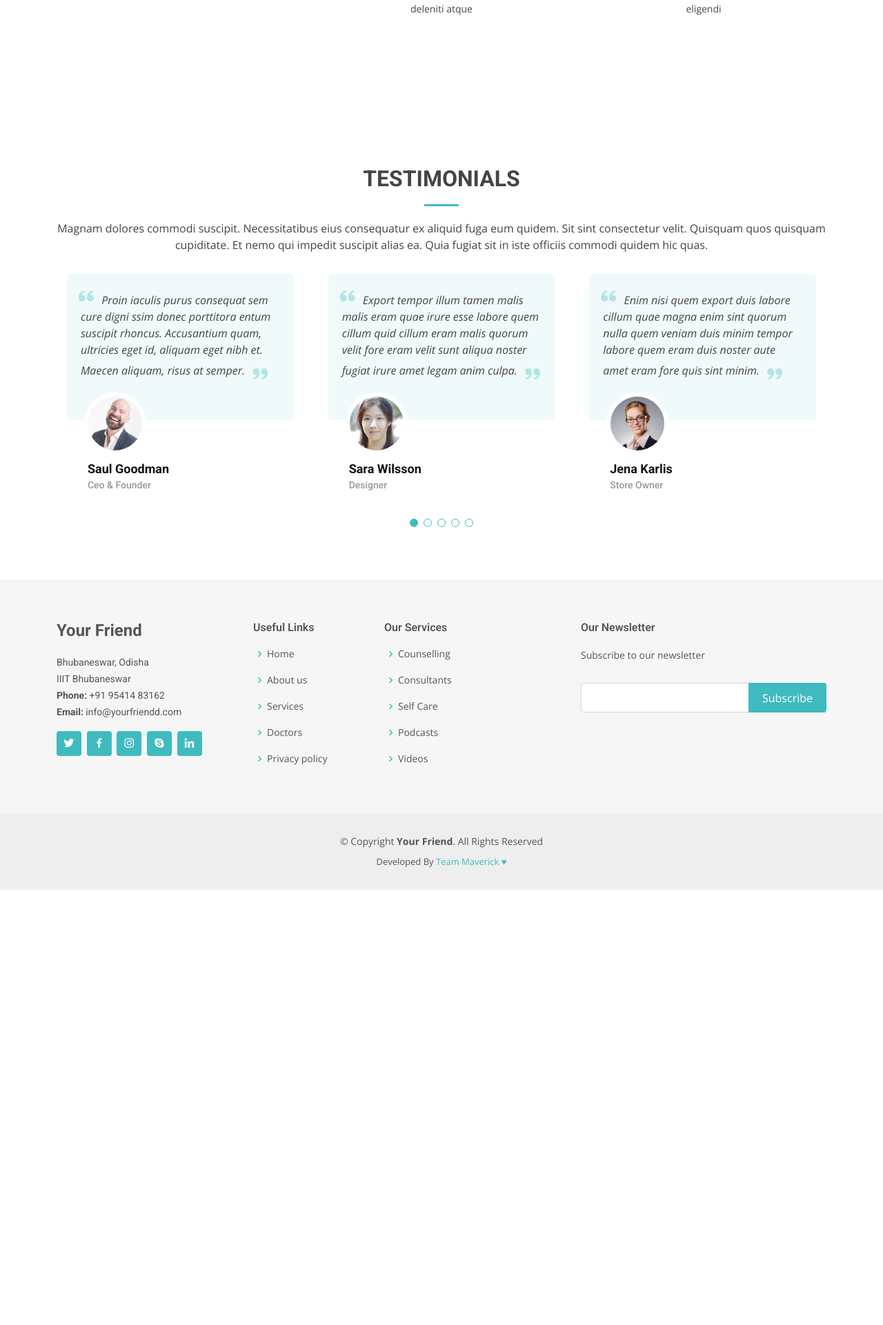
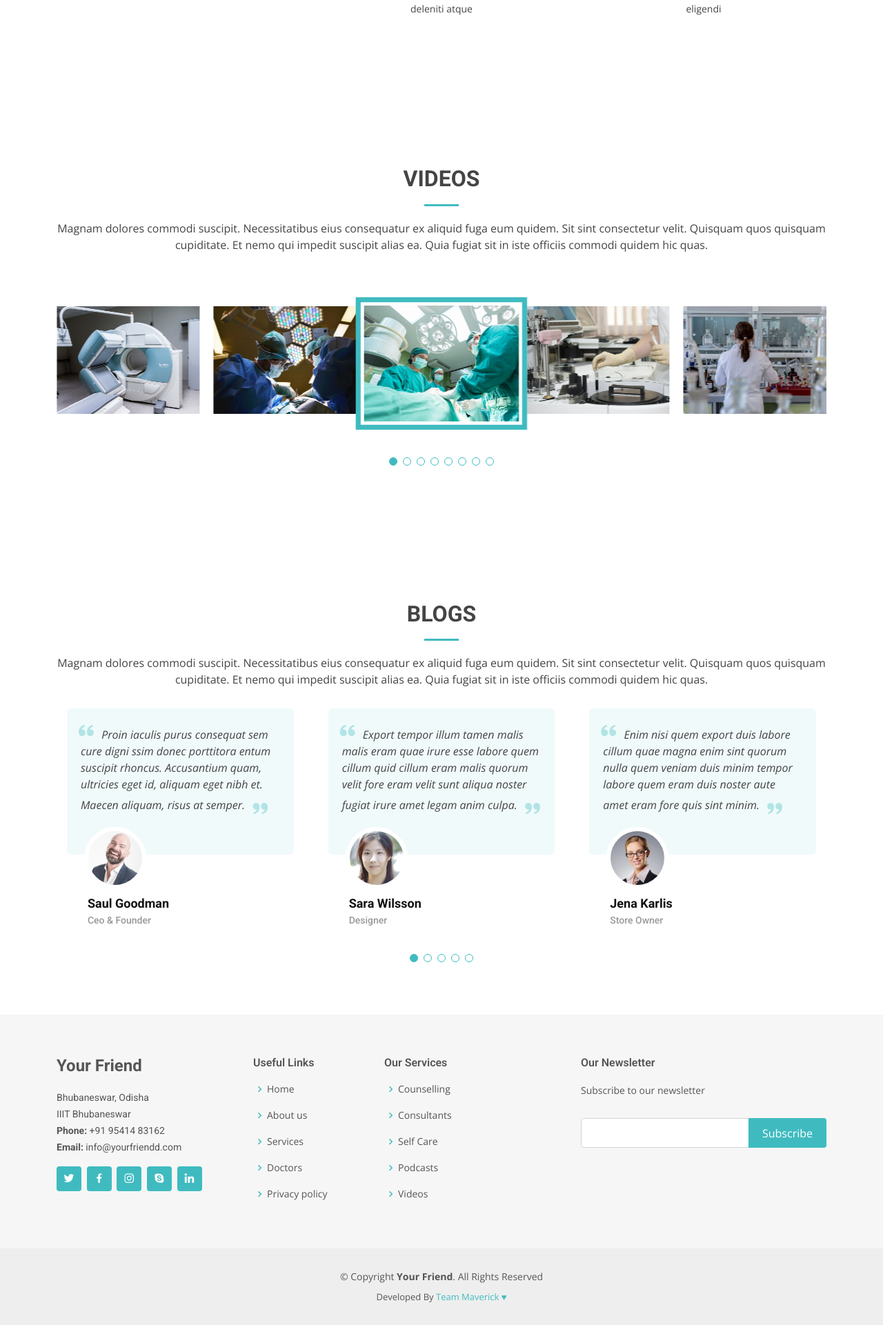
Before and after one commit to musaib-js/yourfriendd_nirman2.0, a Django app: page / in a window 1280 px wide. Shown: the part 3001-4922 px from the top of the page at 69% size. Before the commit the page ends 4291 px from the top, so only its background shows below. Run offline with Django 3.2, Linux system fonts and the light colour scheme; some libraries are stand-ins or nearby versions.

Commit message:
replacement

```diff
--- a/accounts/models.py
+++ b/accounts/models.py
@@ -50,7 +50,7 @@ class Subscription_Packs(models.Model):
 
 class Subscribed_Users(models.Model):
     user = models.OneToOneField(User, on_delete=models.CASCADE)
-    subscription_type = models.OneToOneField(Subscription_Packs, on_delete=models.CASCADE, default=None)
+    subscription_type = models.ForeignKey(Subscription_Packs, on_delete=models.CASCADE, default=None)
     created_at = models.DateField(auto_now=True)
 
     class Meta:
--- a/accounts/views.py
+++ b/accounts/views.py
@@ -72,7 +72,10 @@ def subscribe(request, pk):
     pack = Subscription_Packs.objects.get(pk=pk)
     newsubscribeduser = Subscribed_Users(user = user, subscription_type = pack)
     print(newsubscribeduser)
-    newsubscribeduser.save()
+    try:
+        newsubscribeduser.save()
+    except Exception as e:
+        print(e)
     messages.success(request, "You've succesfully subscribed")
     return redirect('/')
 
--- a/templates/base.html
+++ b/templates/base.html
@@ -31,7 +31,7 @@
 <header id="header" class="fixed-top">
   <div class="container d-flex align-items-center">
 
-    <a href="index.html" class="logo me-auto"><img src="{% static 'img/logo4.svg' %}" alt=""></a>
+    <a href="/" class="logo me-auto"><img src="{% static 'img/logo4.svg' %}" alt=""></a>
 
     <nav id="navbar" class="navbar order-last order-lg-0">
       <ul>
--- a/templates/doctordashboard.html
+++ b/templates/doctordashboard.html
@@ -16,7 +16,7 @@
         <div class="d-flex flex-column" id="content-wrapper">
             <div id="content">
                 <nav class="navbar navbar-light navbar-expand-md py-3" style="font-family: Montserrat, sans-serif;background: #fff;">
-                    <div class="container"><a class="navbar-brand d-flex align-items-center" href="#"><span style="width: 200px;"><img class="img-fluid" src="/static/img/logo4.svg"></span></a><button data-bs-toggle="collapse" class="navbar-toggler" data-bs-target="#navcol-3"><span class="visually-hidden">Toggle navigation</span><span class="navbar-toggler-icon"></span></button>
+                    <div class="container"><a class="navbar-brand d-flex align-items-center" href="/"><span style="width: 200px;"><img class="img-fluid" src="/static/img/logo4.svg"></span></a><button data-bs-toggle="collapse" class="navbar-toggler" data-bs-target="#navcol-3"><span class="visually-hidden">Toggle navigation</span><span class="navbar-toggler-icon"></span></button>
                         <div class="collapse navbar-collapse" id="navcol-3">
                             <ul class="navbar-nav mx-auto">
                             </ul><a href = "/auth/logout" class="btn btn-primary" type="button" style="background: #007f96;">Logout</a>
@@ -197,7 +197,7 @@
             </div>
             <footer class="bg-white sticky-footer">
                 <div class="container my-auto">
-                    <div class="text-center my-auto copyright"><span>Copyright © Brand 2023</span></div>
+                    <div class="text-center my-auto copyright"><span>Copyright © Your Friend 2023</span></div>
                 </div>
             </footer>
         </div><a class="border rounded d-inline scroll-to-top" href="#page-top"><i class="fas fa-angle-up"></i></a>
--- a/templates/index.html
+++ b/templates/index.html
@@ -233,11 +233,39 @@
   </div>
 </section><!-- End Services Section -->
     <!-- ======= Testimonials Section ======= -->
+
+     <!-- ======= Gallery Section ======= -->
+ <section id="gallery" class="gallery">
+  <div class="container" data-aos="fade-up">
+
+    <div class="section-title">
+      <h2>Videos</h2>
+      <p>Magnam dolores commodi suscipit. Necessitatibus eius consequatur ex aliquid fuga eum quidem. Sit sint consectetur velit. Quisquam quos quisquam cupiditate. Et nemo qui impedit suscipit alias ea. Quia fugiat sit in iste officiis commodi quidem hic quas.</p>
+    </div>
+
+    <div class="gallery-slider swiper">
+      <div class="swiper-wrapper align-items-center">
+        <div class="swiper-slide"><a class="gallery-lightbox" href="{% static 'img/gallery/gallery-1.jpg' %}"><img src="{% static 'img/gallery/gallery-1.jpg' %}" class="img-fluid" alt=""></a></div>
+        <div class="swiper-slide"><a class="gallery-lightbox" href="{% static 'img/gallery/gallery-2.jpg' %}"><img src="{% static 'img/gallery/gallery-2.jpg' %}" class="img-fluid" alt=""></a></div>
+        <div class="swiper-slide"><a class="gallery-lightbox" href="{% static 'img/gallery/gallery-3.jpg' %}"><img src="{% static 'img/gallery/gallery-3.jpg' %}" class="img-fluid" alt=""></a></div>
+        <div class="swiper-slide"><a class="gallery-lightbox" href="{% static 'img/gallery/gallery-4.jpg' %}"><img src="{% static 'img/gallery/gallery-4.jpg' %}" class="img-fluid" alt=""></a></div>
+        <div class="swiper-slide"><a class="gallery-lightbox" href="{% static 'img/gallery/gallery-5.jpg' %}"><img src="{% static 'img/gallery/gallery-5.jpg' %}" class="img-fluid" alt=""></a></div>
+        <div class="swiper-slide"><a class="gallery-lightbox" href="{% static 'img/gallery/gallery-6.jpg' %}"><img src="{% static 'img/gallery/gallery-6.jpg' %}" class="img-fluid" alt=""></a></div>
+        <div class="swiper-slide"><a class="gallery-lightbox" href="{% static 'img/gallery/gallery-7.jpg' %}"><img src="{% static 'img/gallery/gallery-7.jpg' %}" class="img-fluid" alt=""></a></div>
+        <div class="swiper-slide"><a class="gallery-lightbox" href="{% static 'img/gallery/gallery-8.jpg' %}"><img src="{% static 'img/gallery/gallery-8.jpg' %}" class="img-fluid" alt=""></a></div>
+      </div>
+      <div class="swiper-pagination"></div>
+    </div>
+
+  </div>
+</section><!-- End Gallery Section -->
+
+
  <section id="testimonials" class="testimonials">
   <div class="container" data-aos="fade-up">
 
     <div class="section-title">
-      <h2>Testimonials</h2>
+      <h2>Blogs</h2>
       <p>Magnam dolores commodi suscipit. Necessitatibus eius consequatur ex aliquid fuga eum quidem. Sit sint consectetur velit. Quisquam quos quisquam cupiditate. Et nemo qui impedit suscipit alias ea. Quia fugiat sit in iste officiis commodi quidem hic quas.</p>
     </div>
 
--- a/templates/myappointments.html
+++ b/templates/myappointments.html
@@ -49,7 +49,6 @@
                                     <thead>
                                         <tr>
                                             <th style="font-family: Montserrat, sans-serif;">Name</th>
-                                            <th style="font-family: Montserrat, sans-serif;">Age</th>
                                             <th style="font-family: Montserrat, sans-serif;">Date Of Appointment</th>
                                             <th style="font-family: Montserrat, sans-serif;">Status</th>
                                             <th style="font-family: Montserrat, sans-serif;">Meet Link</th>
@@ -61,7 +60,6 @@
                                           {% for x in appointment %}
                                         <tr>
                                             <td><img class="rounded-circle me-2" width="30" height="30" src="/static/img/avatars/avatar1.jpeg">{{x.doctor}}</td>
-                                            <td>{{x.age}}</td>
                                             <td>{{x.date}}</td>
                                             <td>{% if x.approved %}<button class="btn btn-success btn-sm disabled" type="button" style="margin-left: 19px;" disabled="">Approved</button>{% else %}<button class="btn btn-danger btn-sm disabled" type="button" style="margin-left: 19px;" disabled="">Not Approved</button>{% endif %}</td>
                                             <td><a href ="https://{{x.meet_link}}">Join</td>
@@ -106,7 +104,7 @@
             </div>
             <footer class="bg-white sticky-footer">
                 <div class="container my-auto">
-                    <div class="text-center my-auto copyright"><span>Copyright © Brand 2023</span></div>
+                    <div class="text-center my-auto copyright"><span>Copyright © Your Friend 2023</span></div>
                 </div>
             </footer>
         </div><a class="border rounded d-inline scroll-to-top" href="#page-top"><i class="fas fa-angle-up"></i></a>
--- a/yourfriendd/settings.py
+++ b/yourfriendd/settings.py
@@ -15,8 +15,8 @@ SECRET_KEY = 'django-insecure-i155vqw7p+t#$cs2&jo=ae4=9sd&d+l%aq(23l&l19@@h117rn
 # SECURITY WARNING: don't run with debug turned on in production!
 DEBUG = True
 
-ALLOWED_HOSTS = ['https://here-is-my-doctor.herokuapp.com/', 'https://www.here-is-my-doctor.herokuapp.com/', 'here-is-my-doctor.herokuapp.com']
-#ALLOWED_HOSTS = []
+#ALLOWED_HOSTS = ['https://here-is-my-doctor.herokuapp.com/', 'https://www.here-is-my-doctor.herokuapp.com/', 'here-is-my-doctor.herokuapp.com']
+ALLOWED_HOSTS = []
 
 
 
```
Also changed, not shown: accounts/migrations/0006_alter_subscribed_users_subscription_type.py (added), db.sqlite3.
